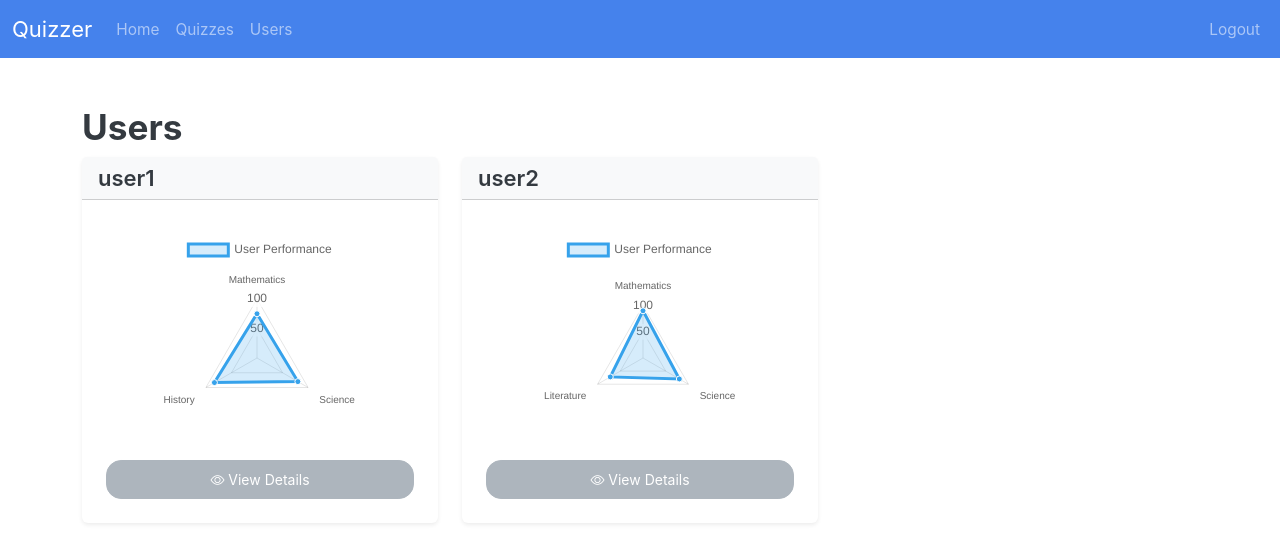
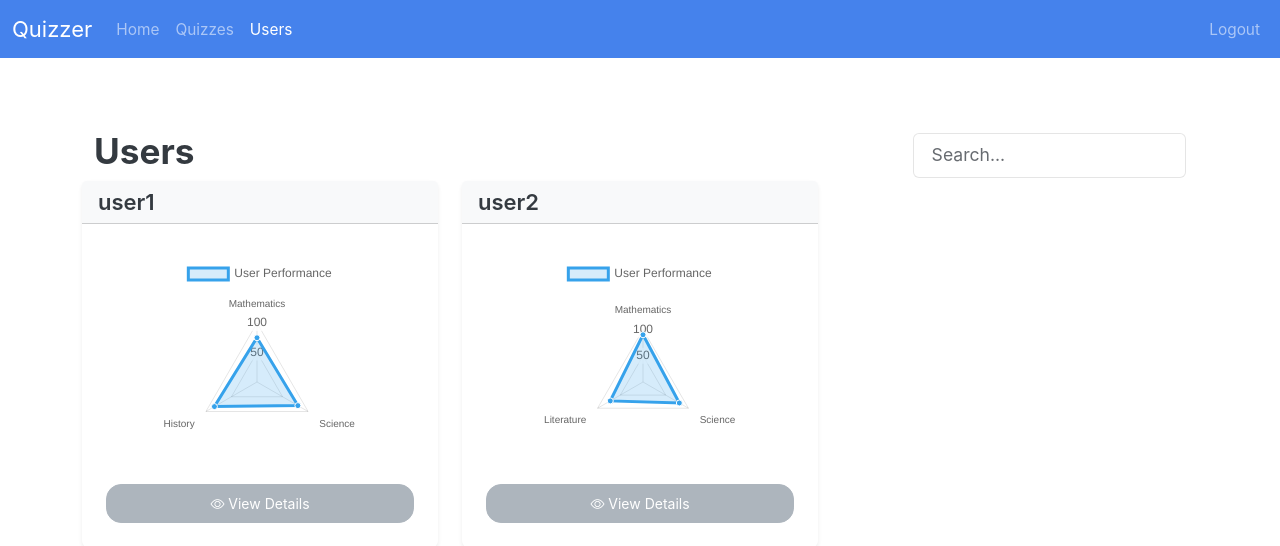
Before and after one commit to 24f2005120/quiz-master-project, a Flask app: page /admin/users in a window 1280 px wide. Shown: the top 546 px of the page. Run offline with Flask 3, Linux system fonts and the light colour scheme; a user stored in the database is signed in; data comes from the database, SQL or seed files in the repository; some libraries are stand-ins or nearby versions.

Commit message:
implemented dynamic user search

```diff
--- a/routes/admin_routes.py
+++ b/routes/admin_routes.py
@@ -41,7 +41,9 @@ def admin_quizzes():
 
 @admin_bp.route("/users", methods=["GET"])
 def admin_users():
-    users = db.session.scalars(select(User).where(User.username!='admin'))
+    # the reason we convert to a list is by default ScalarResult is an iterator
+    # so after the first loop it gets exauhsted
+    users = list(db.session.scalars(select(User).where(User.username!='admin')))
 
     user_data = {}
 
@@ -69,8 +71,6 @@ def admin_users():
             "data": list(subject_averages.values())  # Average scores as data
         }
     print(user_data)
-    # im not sure why, but iterating through users deletes data, so ther users must be reinitialized the exact same way
-    users = db.session.scalars(select(User).where(User.username!='admin'))
     return render_template("admin/users.html", users=users, user_data=user_data)
 
 @admin_bp.route("/user_details/<int:user_id>")
--- a/static/admin_scripts.js
+++ b/static/admin_scripts.js
@@ -83,4 +83,19 @@ function searchContent() {
       subject.style.display = "none";
     }
   });
+
 }
+function searchUser() {
+  let input = document.getElementById("searchInput").value.toLowerCase();
+  let users = document.querySelectorAll(".col");
+
+  users.forEach((user) => {
+    let userName = user.querySelector("h5").innerText.toLowerCase();
+    let userMatch = userName.includes(input);
+    if (userMatch) {
+      user.style.display = "";
+    } else {
+      user.style.display = "none";
+    }
+  });
+}
--- a/templates/admin/nav.html
+++ b/templates/admin/nav.html
@@ -22,12 +22,18 @@
           >
         </li>
         <li class="nav-item">
-          <a class="nav-link" href="{{url_for('admin.admin_quizzes')}}"
+          <a
+            class="nav-link {{is_active('admin.edit_quiz')}} {{is_active('admin.admin_quiz')}}"
+            href="{{url_for('admin.admin_quizzes')}}"
             >Quizzes</a
           >
         </li>
         <li class="nav-item">
-          <a class="nav-link" href="{{url_for('admin.admin_users')}}">Users</a>
+          <a
+            class="nav-link {{is_active('admin.admin_users')}}"
+            href="{{url_for('admin.admin_users')}}"
+            >Users</a
+          >
         </li>
       </ul>
       <ul class="navbar-nav">
--- a/templates/admin/users.html
+++ b/templates/admin/users.html
@@ -3,7 +3,18 @@
 <script src="{{ url_for('static', filename='admin_scripts.js') }}"></script>
 
 <div class="container py-5">
-  <h2>Users</h2>
+  <div class="container mt-4">
+    <div class="d-flex justify-content-between align-items-center">
+      <h2>Users</h2>
+      <input
+          type="text"
+          id="searchInput"
+          class="form-control w-25"
+          placeholder="Search..."
+          onkeyup="searchUser()"
+        />
+    </div>
+  </div>
   <div row row-cols-1 row-cols-md-2 row-cols-lg-3>
     <div
       class="row row-cols-1 row-cols-md-2 row-cols-lg-3 g-4 mb-5"
```
